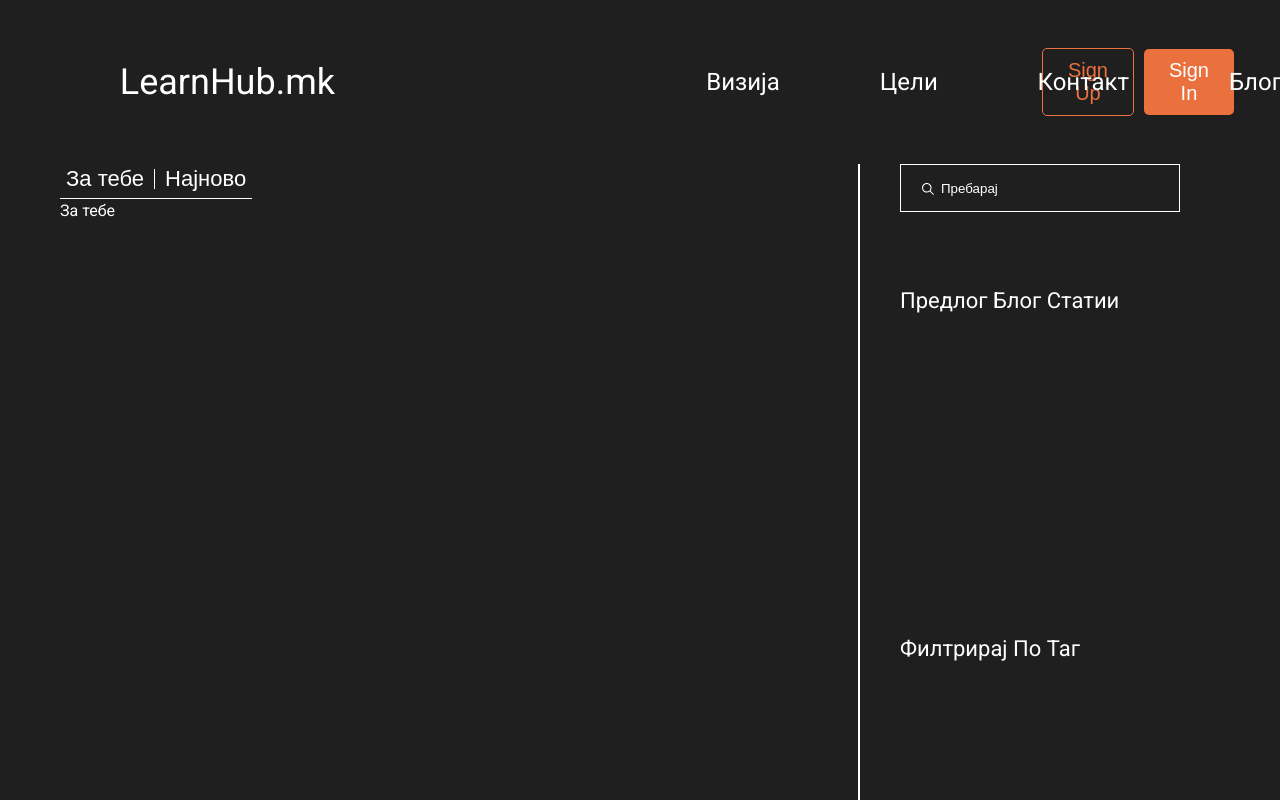
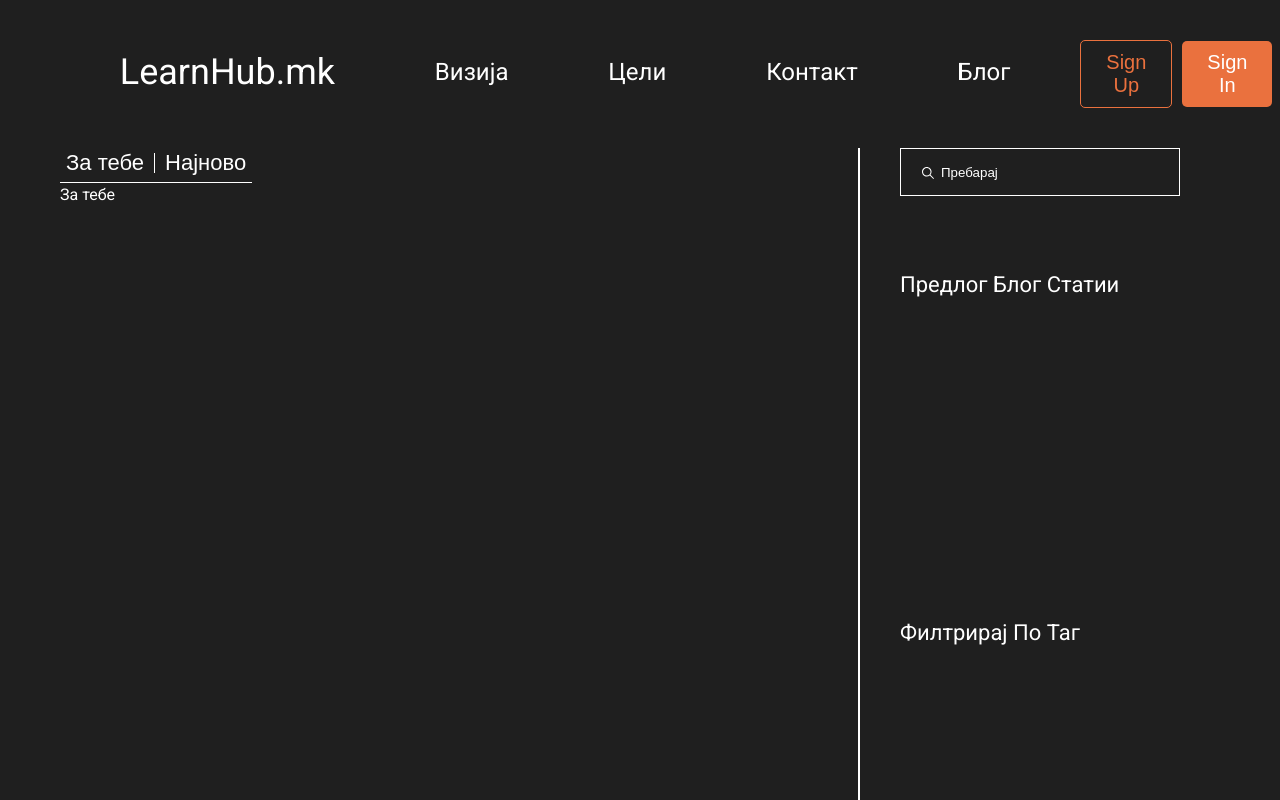
Before and after one commit to learnhubmk/app, a Next.js app: page /blog in a window 1280 px wide. Shown: the top 800 px of the page. Built offline with nearby package versions, Linux system fonts and the light colour scheme.

Commit message:
Fix Navigation response

```diff
--- a/components/reusable-components/navigation/Navigation.tsx
+++ b/components/reusable-components/navigation/Navigation.tsx
@@ -9,7 +9,6 @@ const Navigation = () => {
   return (
     <nav className={styles.largeNavbar}>
       <div className={styles.navContainer}>
-        <div className={styles.leftContent}>
         <Link className={`display-s ${styles.navigationLogo}`} href="/">
           LearnHub.mk
         </Link>
@@ -30,7 +29,6 @@ const Navigation = () => {
               Блог{' '}
             </Link>
           </ul>
-          </div>
         </div>
         <div className={styles.buttonsContent}>
           <div>
--- a/components/reusable-components/navigation/navigation.module.scss
+++ b/components/reusable-components/navigation/navigation.module.scss
@@ -24,35 +24,30 @@
 
 .navigationLogo {
   color: var(--text-color);
+  margin-top: 10px;
   margin-left: 0.55em;
   width: 6.3em;
   height: 1.22em;
-  top: 1.86em;
+  top: 1.56em;
   left: 2.36em;
 }
 
 .menuElements {
+  align-items: center;
   display: flex;
   color: var(--text-color);
-  position: relative;
-  margin-left: 4.16em;
-  left: 10.41em;
 }
 
 .menuElementsNav {
+  margin-right: 70px;
   display: flex;
   list-style: none;
-  padding: 10px;
+  padding: 0px;
 }
 
 .navContainer {
   display: flex;
   justify-content: space-between;
-}
-
-.leftContent {
-  display: flex;
-  align-items: center;
 }
 
 .buttonsContent {
```
Lines whose indentation alone changed are shown as unchanged.
